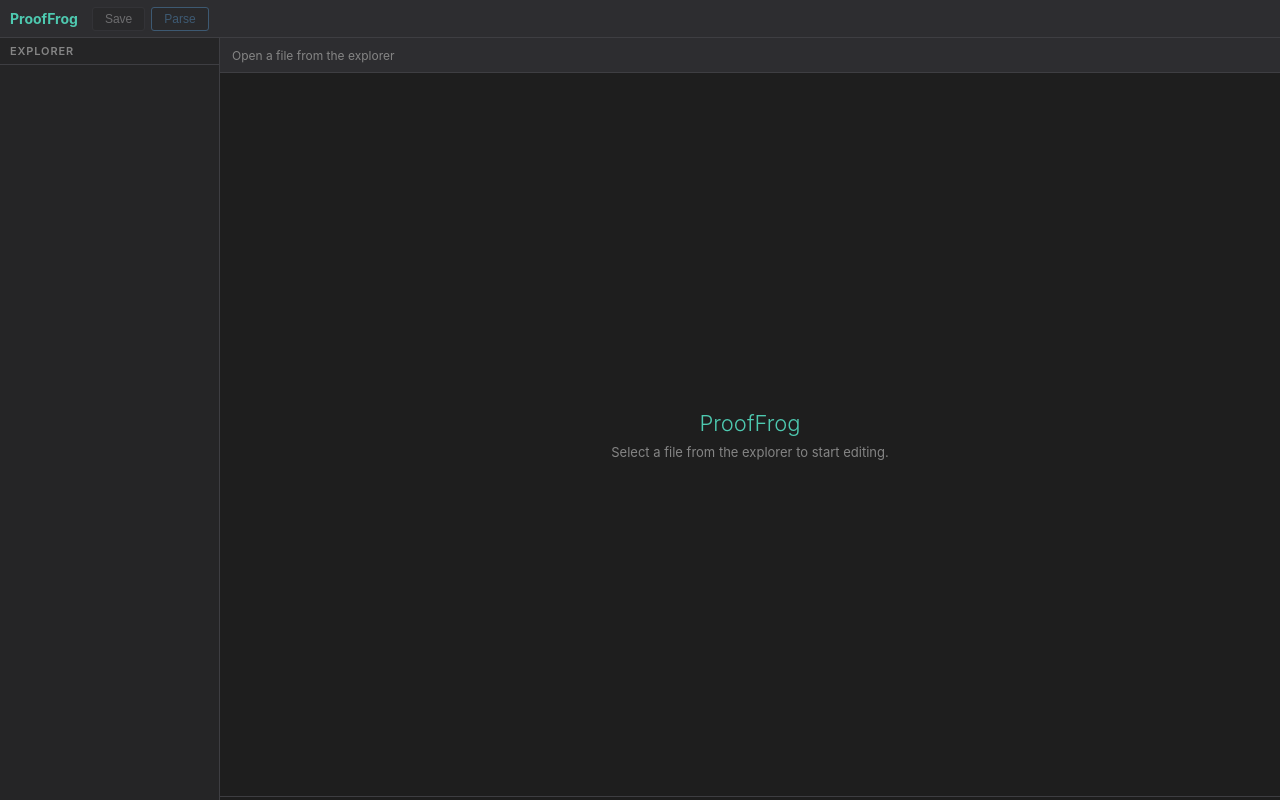
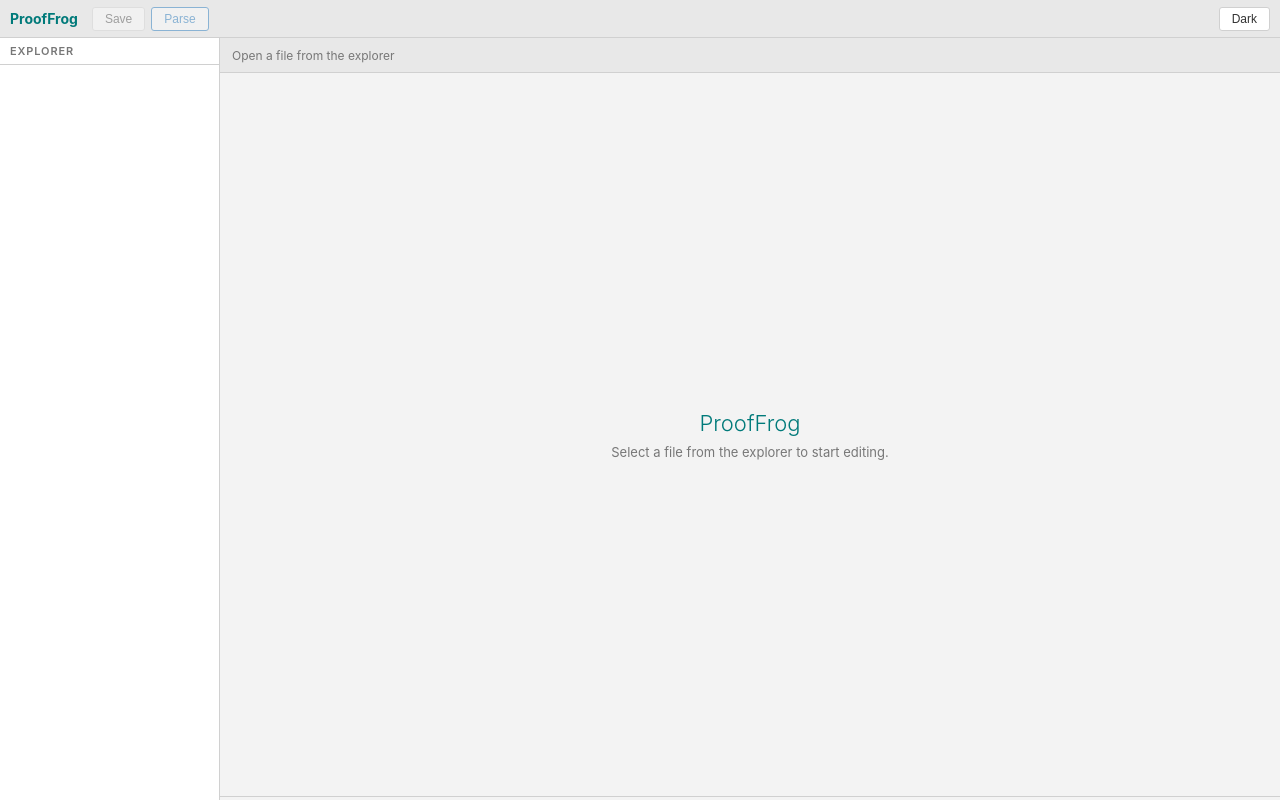
Before and after one commit to ProofFrog/ProofFrog, a plain HTML site: page proof_frog/web/index.html in a window 1280 px wide. Drawn offline with nearby package versions, Linux system fonts and the light colour scheme; no server answers.

Commit message:
Add light mode

```diff
--- a/proof_frog/web/index.html
+++ b/proof_frog/web/index.html
@@ -6,6 +6,7 @@
   <title>ProofFrog</title>
   <link rel="stylesheet" href="https://cdnjs.cloudflare.com/ajax/libs/codemirror/5.65.18/codemirror.min.css">
   <link rel="stylesheet" href="https://cdnjs.cloudflare.com/ajax/libs/codemirror/5.65.18/theme/dracula.min.css">
+  <link rel="stylesheet" href="https://cdnjs.cloudflare.com/ajax/libs/codemirror/5.65.18/theme/eclipse.min.css">
   <style>
     *, *::before, *::after { box-sizing: border-box; margin: 0; padding: 0; }
 
@@ -23,10 +24,28 @@
       --warn: #ce9178;
       --tab-active: #1e1e1e;
       --tab-inactive: #2d2d30;
+      --readonly-bg: #181818;
       --sidebar-width: 220px;
       --toolbar-height: 38px;
       --tab-height: 35px;
       --output-height: 220px;
+    }
+
+    html[data-theme="light"] {
+      --bg: #f3f3f3;
+      --bg2: #ffffff;
+      --bg3: #e8e8e8;
+      --border: #d0d0d0;
+      --text: #333333;
+      --text-dim: #777777;
+      --accent: #007a7a;
+      --accent2: #0066b8;
+      --success: #007a7a;
+      --error: #c0392b;
+      --warn: #8b5e00;
+      --tab-active: #f3f3f3;
+      --tab-inactive: #e8e8e8;
+      --readonly-bg: #f0f0f0;
     }
 
     html, body { height: 100%; background: var(--bg); color: var(--text); font-family: -apple-system, BlinkMacSystemFont, 'Segoe UI', sans-serif; font-size: 13px; overflow: hidden; }
@@ -130,7 +149,7 @@
     }
 
     /* ── Read-only (inline) editors ── */
-    .editor-wrap.readonly .CodeMirror { background: #181818; }
+    .editor-wrap.readonly .CodeMirror { background: var(--readonly-bg); }
     .editor-wrap.readonly .CodeMirror-cursor { display: none !important; }
 
     /* ── Split-pane (inline game + canonical) ── */
@@ -183,6 +202,7 @@
     <button id="btn-inline" class="primary" title="Show inlined game for current step" disabled style="display:none">Inline Game</button>
     <span class="spacer"></span>
     <span class="dir-label" id="dir-label"></span>
+    <button id="btn-theme" title="Toggle light/dark mode">Dark</button>
   </div>
   <div id="main">
     <div id="sidebar">
@@ -228,12 +248,30 @@ const btnSave = document.getElementById("btn-save");
 const btnParse = document.getElementById("btn-parse");
 const btnProve = document.getElementById("btn-prove");
 const btnInline = document.getElementById("btn-inline");
+const btnTheme = document.getElementById("btn-theme");
 const dirLabel = document.getElementById("dir-label");
 const outputPane = document.getElementById("output-pane");
 const outputStatus = document.getElementById("output-status");
 const outputTitle = document.getElementById("output-title");
 const outputPre = document.getElementById("output-pre");
 const fileTree = document.getElementById("file-tree");
+
+// ── Theme ─────────────────────────────────────────────────────────────────────
+
+let darkMode = localStorage.getItem("theme") === "dark";
+
+function getCmTheme() { return darkMode ? "dracula" : "eclipse"; }
+
+function applyTheme(dark) {
+  darkMode = dark;
+  localStorage.setItem("theme", dark ? "dark" : "light");
+  document.documentElement.dataset.theme = dark ? "dark" : "light";
+  btnTheme.textContent = dark ? "Light" : "Dark";
+  tabs.forEach(tab => {
+    tab.cm.setOption("theme", getCmTheme());
+    if (tab.cmRight) tab.cmRight.setOption("theme", getCmTheme());
+  });
+}
 
 // ── API helpers ───────────────────────────────────────────────────────────────
 
@@ -251,7 +289,7 @@ function createEditor(content, onChange, path) {
 
   const cm = CodeMirror(wrap, {
     value: content,
-    theme: "dracula",
+    theme: getCmTheme(),
     lineNumbers: true,
     tabSize: 2,
     indentWithTabs: false,
@@ -578,7 +616,7 @@ async function openInlineTab(stepIndex, label) {
   wrap.appendChild(handle);
   wrap.appendChild(rightPane);
 
-  const cmOpts = { value: "Loading…", theme: "dracula", lineNumbers: true, readOnly: true, lineWrapping: false };
+  const cmOpts = { value: "Loading…", theme: getCmTheme(), lineNumbers: true, readOnly: true, lineWrapping: false };
   const cmLeft = CodeMirror(leftPane, cmOpts);
   const cmRight = CodeMirror(rightPane, { ...cmOpts });
 
@@ -707,6 +745,7 @@ btnInline.addEventListener("click", () => {
   }
 });
 document.getElementById("output-close").addEventListener("click", () => outputPane.classList.remove("visible"));
+btnTheme.addEventListener("click", () => applyTheme(!darkMode));
 
 // ── Resize handle ─────────────────────────────────────────────────────────────
 
@@ -728,6 +767,7 @@ document.getElementById("output-close").addEventListener("click", () => outputPa
 
 // ── Init ──────────────────────────────────────────────────────────────────────
 
+applyTheme(darkMode);
 updateToolbar();
 loadFileTree();
 </script>
```
